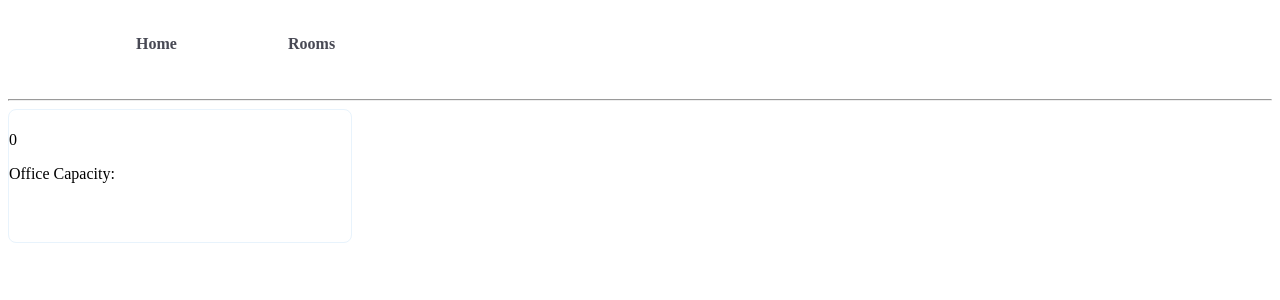
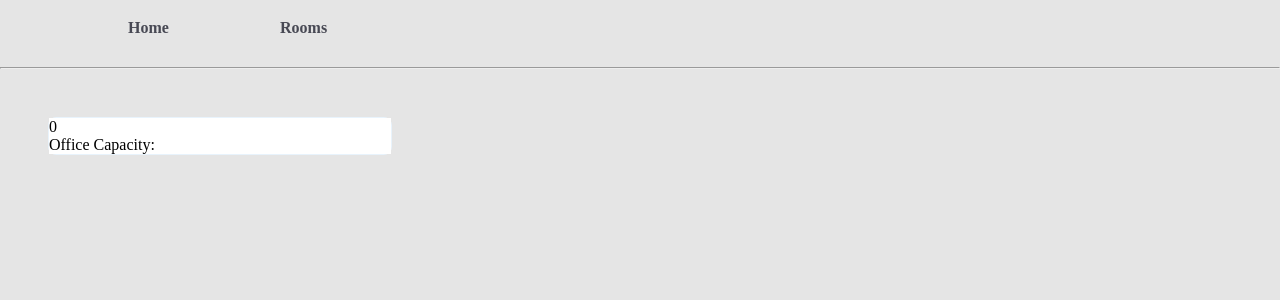
Before and after one commit to tony2tones/company-manager, an Angular app: page /office-view/1 in a window 1280 px wide. Shown: the top 300 px of the page. Built offline with nearby package versions, Linux system fonts and the light colour scheme.

Commit message:
adding styles and props

```diff
--- a/src/app/app.component.css
+++ b/src/app/app.component.css
@@ -0,0 +1,5 @@
+*, .main-container{
+    margin: 0px;
+    height: 100vh;
+    background: #E5E5E5;
+}
--- a/src/app/app.component.html
+++ b/src/app/app.component.html
@@ -1,3 +1,5 @@
 <!-- <app-rooms></app-rooms> -->
-<app-navbar></app-navbar>
-<router-outlet></router-outlet>
+<div class="main-container">
+  <app-navbar></app-navbar>
+  <router-outlet></router-outlet>
+</div>
--- a/src/app/components/rooms/room/office.component.css
+++ b/src/app/components/rooms/room/office.component.css
@@ -1,17 +1,15 @@
 .container {
   width: 342px;
-  height: 132px;
-  top: -817px;
-  left: -2747px;
+  height: auto;
+  margin:3rem;
   border-radius: 8px;
+  border: solid 1px #e8f3fc;
+
+}
+.content {
   background: #ffffff;
-  border: solid 1px #e8f3fc;
 }
-
 .name {
-  position: static;
   width: 88px;
   height: 29px;
-  left: 0px;
-  top: 0px;
 }
--- a/src/app/components/rooms/room/office.component.html
+++ b/src/app/components/rooms/room/office.component.html
@@ -1,7 +1,9 @@
 <div class="container">
-  <h1>{{ companyName }}</h1>
-  <p>{{ phoneNumber }}</p>
-  <p>{{ email }}</p>
-  <p>Office Capacity: {{ officeCapacity }}</p>
-  <p>{{ address }}</p>
+  <div class="content">
+    <h1>{{ companyName }}</h1>
+    <p>{{ phoneNumber }}</p>
+    <p>{{ email }}</p>
+    <p>Office Capacity: {{ officeCapacity }}</p>
+    <p>{{ address }}</p>
+  </div>
 </div>
--- a/src/styles.css
+++ b/src/styles.css
@@ -6,3 +6,8 @@
   height: 100vh;
   padding-bottom: 10px;
 } */
+
+* {
+  margin: 0px;
+  /* background: #E5E5E5; */
+}
```
